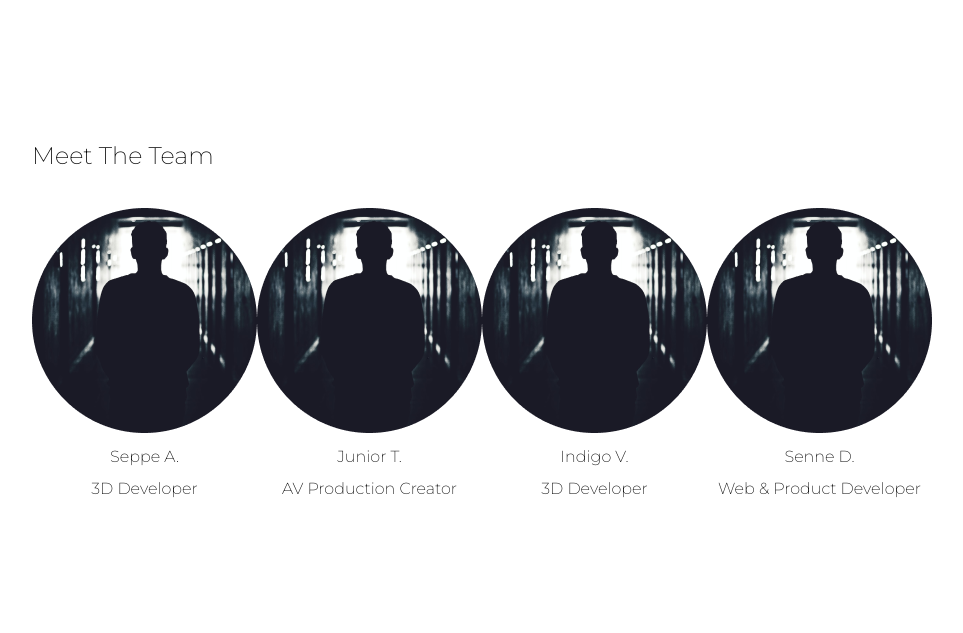
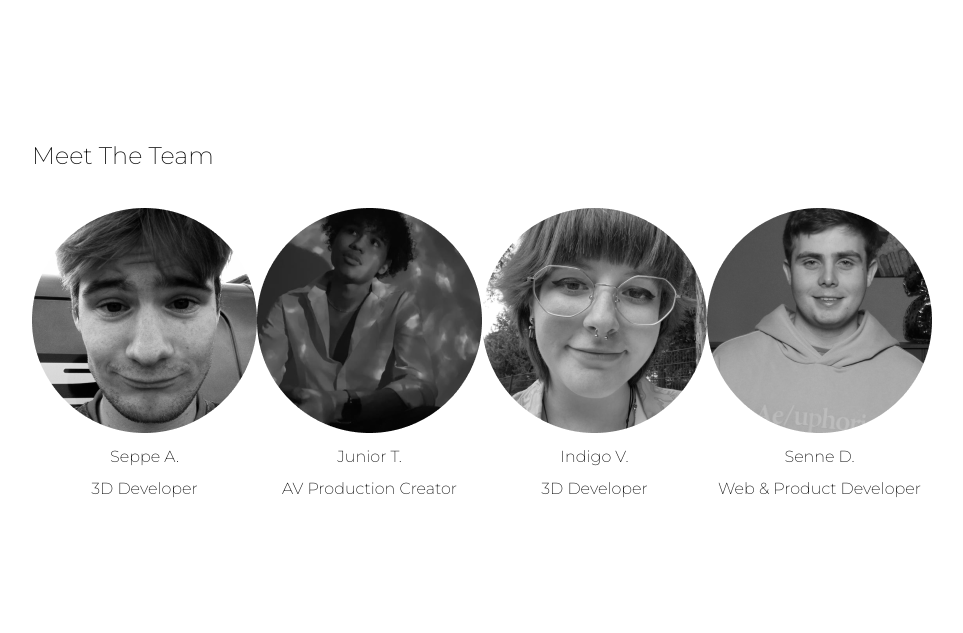
Before and after one commit to SenneDeWinter/BikeVision, a PHP site: page / in a window 1280 px wide. Shown: the part 3280-3913 px from the top of the page, without its empty margins (219-1182 px from the left). Run offline with PHP 8.4, Linux system fonts and the light colour scheme.

Commit message:
updated images

```diff
--- a/assets/CSS/style.css
+++ b/assets/CSS/style.css
@@ -36,7 +36,7 @@ body{
     grid-template-areas:
     "navbar"
     "headercontent";
-    background-image: url("../images/header.jpeg");
+    background-image: url("../images/header.png");
     background-repeat: no-repeat;
     background-size: cover;
     height: 100vh;
--- a/index.html
+++ b/index.html
@@ -30,16 +30,18 @@
             <div id="headercontent">
                 <h1>One</h1>
                 <button><a href="#technology">Learn More</a></button>
-                <svg class="arrows">
-                    <path class="a1" d="M0 0 L30 32 L60 0"></path>
-                    <path class="a2" d="M0 20 L30 52 L60 20"></path>
-                    <path class="a3" d="M0 40 L30 72 L60 40"></path>
-                </svg>
+                <a href="#technology">
+                    <svg class="arrows">
+                        <path class="a1" d="M0 0 L30 32 L60 0"></path>
+                        <path class="a2" d="M0 20 L30 52 L60 20"></path>
+                        <path class="a3" d="M0 40 L30 72 L60 40"></path>
+                    </svg>
+                </a>
             </div>
         </div>
         <div id="technology">
             <div id="images">
-                <img id="exploded" src="assets/images/exploded.jpeg" alt="exploded view product" height="618px">
+                <img id="exploded" src="assets/images/exploded.png" alt="exploded view product" height="618px">
             </div>
             <div id="techtext">
                 <h2>Ride safely</h2>
@@ -115,28 +117,28 @@
             <div id="seppe">
                 <span>
                     <h2>Meet the team</h2>
-                    <img src="assets/images/person.png" alt="foto person">
+                    <img src="assets/images/seppe.png" alt="Foto Seppe">
                     <p>Seppe A.</p>
                     <p>3D developer</p>
                 </span>
             </div>
             <div id="junior">
                 <span>
-                    <img src="assets/images/person.png" alt="foto person">
+                    <img src="assets/images/junior.png" alt="Foto Junior">
                     <p>Junior T.</p>
                     <p>AV production creator</p>
                 </span>
             </div>
             <div id="indigo">
                 <span>
-                    <img src="assets/images/person.png" alt="foto person">
+                    <img src="assets/images/indigo.png" alt="Foto Indigo">
                     <p>Indigo V.</p>
                     <p>3D developer</p>
                 </span>
             </div>
             <div id="senne">
                 <span>
-                    <img src="assets/images/person.png" alt="foto person">
+                    <img src="assets/images/senne.png" alt="Foto Senne">
                     <p>Senne D.</p>
                     <p>web & product developer</p>
                 </span>
@@ -175,5 +177,6 @@
             <p>© 2023 BikeVision</p>
         </div>
     </div>
+    <script src="assets/script.js"></script>
 </body>
 </html>
```
Also changed, not shown: assets/images/exploded.jpeg (deleted), assets/images/exploded.png (added), assets/images/header.jpeg (deleted), assets/images/header.png (added), assets/images/indigo.png (added), assets/images/junior.png (added), assets/images/person.png (deleted), assets/images/senne.png (added), assets/images/seppe.png (added).
